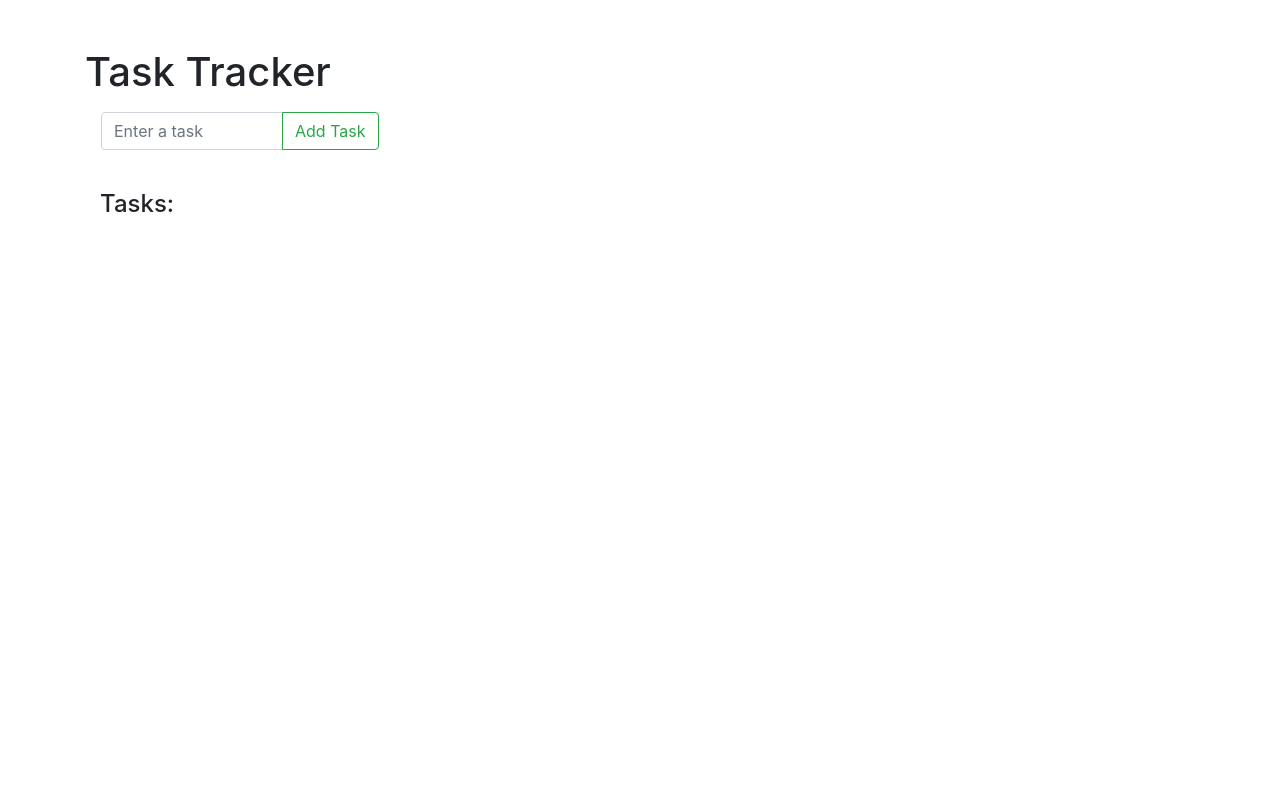
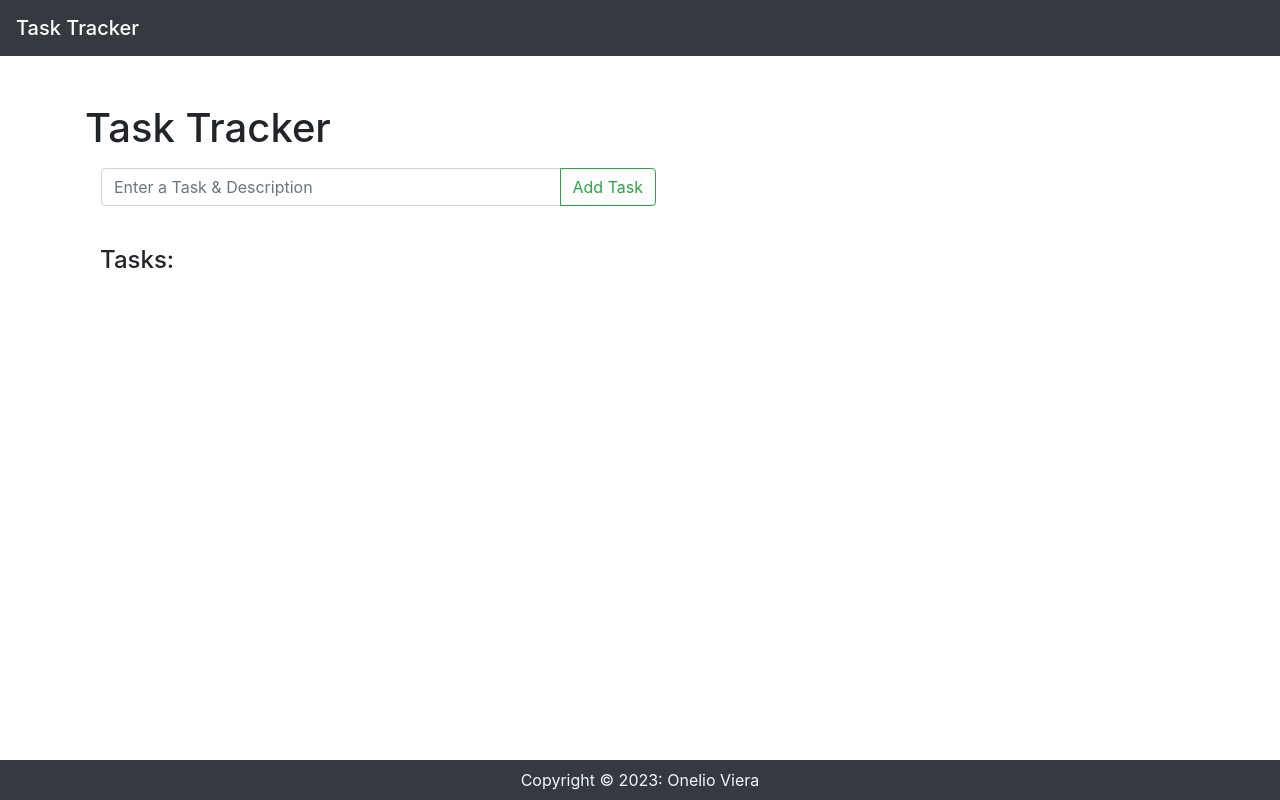
Before and after one commit to OnelioViera/flask-task-app, a Flask app: page / in a window 1280 px wide. Run offline with Flask 3, Linux system fonts and the light colour scheme; some libraries are stand-ins or nearby versions.

Commit message:
updated files

```diff
--- /dev/null
+++ b/static/app.css
@@ -0,0 +1,9 @@
+.ft-content {
+  background-color: #343a40;
+  color: aliceblue;
+  margin: 0px;
+}
+
+h1 {
+  font-size: 40px;
+}
--- a/templates/base.html
+++ b/templates/base.html
@@ -3,14 +3,26 @@
 
 <head>
     <title>Task Maker</title>
+
     <link rel="stylesheet" href="https://cdn.jsdelivr.net/npm/bootstrap@4.1.3/dist/css/bootstrap.min.css"
         integrity="sha384-MCw98/SFnGE8fJT3GXwEOngsV7Zt27NXFoaoApmYm81iuXoPkFOJwJ8ERdknLPMO" crossorigin="anonymous">
+    <link rel="stylesheet" href="/static/app.css">
+
 </head>
+<nav class="navbar navbar-light bg-dark">
+    <span class="navbar-brand mb-0 h1 text-white">Task Tracker</span>
+</nav>
 
 <body>
 
     {% block content %}Content Goes Here{% endblock %}
 
+
+    <!-- Start Footer -->
+    <footer>
+        <p class="ft-content text-center p-2 fixed-bottom">Copyright &copy 2023: Onelio Viera</p>
+    </footer>
+    <!-- End Footer -->
     <script src=" https://code.jquery.com/jquery-3.3.1.slim.min.js"
         integrity="sha384-q8i/X+965DzO0rT7abK41JStQIAqVgRVzpbzo5smXKp4YfRvH+8abtTE1Pi6jizo"
         crossorigin="anonymous"></script>
--- a/templates/index.html
+++ b/templates/index.html
@@ -6,8 +6,8 @@
     <div class="container mt-5">
         <h1>Task Tracker</h1>
         <form action="/add_task" method="POST">
-            <div class="input-group m-3 w-25">
-                <input type="text" name="task" class="form-control" placeholder="Enter a task"">
+            <div class="input-group m-3 w-50">
+                <input type="text" name="task" class="form-control" placeholder="Enter a Task &amp; Description"">
                 <div class=" input-group-append">
                 <button type="submit" class="btn btn-outline-success" data-toggle="tooltip" data-placement="top"
                     title="Add Task" value="Add Task">Add Task</button>
@@ -22,9 +22,9 @@
                     {% for task in tasks %}
                     {% endfor %}
                 </ul>
-                <ul>
+                <ul class="list-group">
                     {% for task in tasks %}
-                    <li class="mb-2">
+                    <li class="list-group-item d-flex justify-content-between align-items-center mb-2">
                         {{ task }}
                         <form action="/delete_task" method="POST" style="display: inline;">
                             <input type="hidden" name="task" value="{{ task }}">
```
